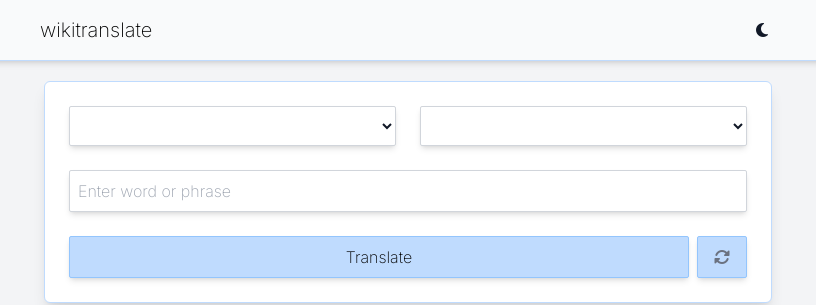
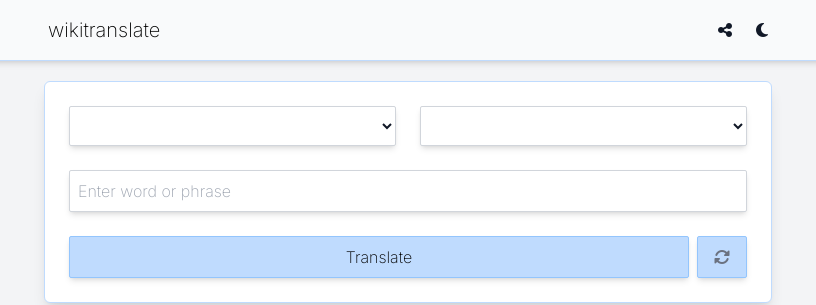
Before and after one commit to dgorb/wikitranslate, a plain HTML site: page static/index.html in a window 1280 px wide. Shown: the top 305 px of the page, 232-1048 px from the left. Drawn offline with nearby package versions, Linux system fonts and the light colour scheme; no server answers.

Commit message:
Add share button

```diff
--- a/static/index.html
+++ b/static/index.html
@@ -46,8 +46,17 @@
                 class="max-w-3xl mx-auto bg-gray-50 dark:bg-mirage-panel flex justify-between items-center px-4"
             >
                 <a href="/" class="text-black dark:text-mirage-text">
-                    <h1 class="text-xl lowercase py-4">wikitranslate</h1>
+                    <h1 class="text-xl lowercase py-4 pl-2">wikitranslate</h1>
                 </a>
+                <div class="flex items-center">
+                    <button
+                        id="share-button"
+                        onclick="shareUrl()"
+                        class="p-2 mr-2 rounded-full hover:bg-gray-200 dark:hover:bg-mirage-button transition focus:outline-none focus:bg-transparent dark:focus:bg-transparent"
+                        title="Share this page"
+                    >
+                        <i class="fa-solid fa-share-nodes"></i>
+                    </button>
                     <button
                         id="theme-toggle"
                         class="p-2 rounded-full hover:bg-gray-200 dark:hover:bg-mirage-button transition focus:outline-none focus:bg-transparent dark:focus:bg-transparent"
@@ -57,6 +66,7 @@
                             class="fa-solid fa-sun hidden dark:block text-mirage-accent"
                         ></i>
                     </button>
+                </div>
             </div>
         </div>
         <div class="max-w-3xl mx-auto p-5">
--- a/static/scripts.js
+++ b/static/scripts.js
@@ -123,6 +123,21 @@
   }
 }
 
+function shareUrl() {
+  if (navigator.share) {
+    navigator
+      .share({
+        title: "wikitranslate",
+        url: window.location.href,
+      })
+      .catch((error) => console.error("Error sharing:", error));
+  } else {
+    alert(
+      "Sharing is not supported in your browser. You can copy the URL manually.",
+    );
+  }
+}
+
 function initThemeToggle() {
   const themeToggleBtn = document.getElementById("theme-toggle");
   const htmlElement = document.documentElement;
```
Lines whose indentation alone changed are shown as unchanged.
